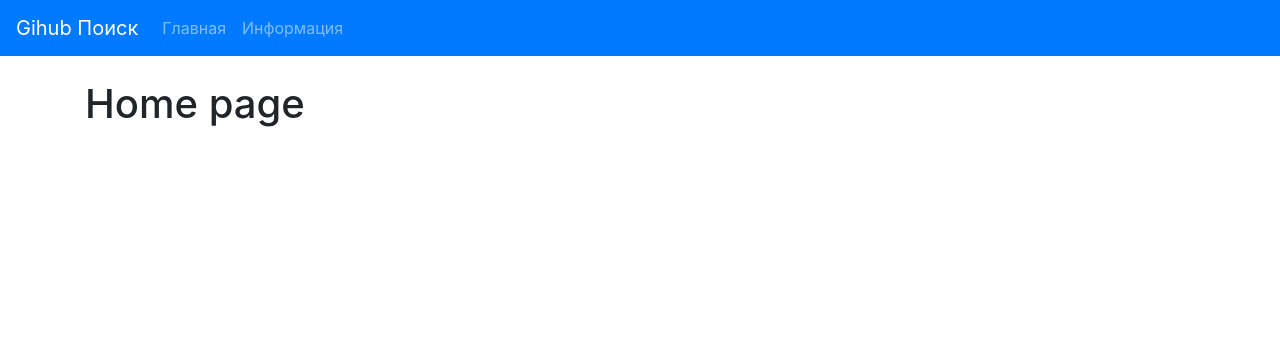
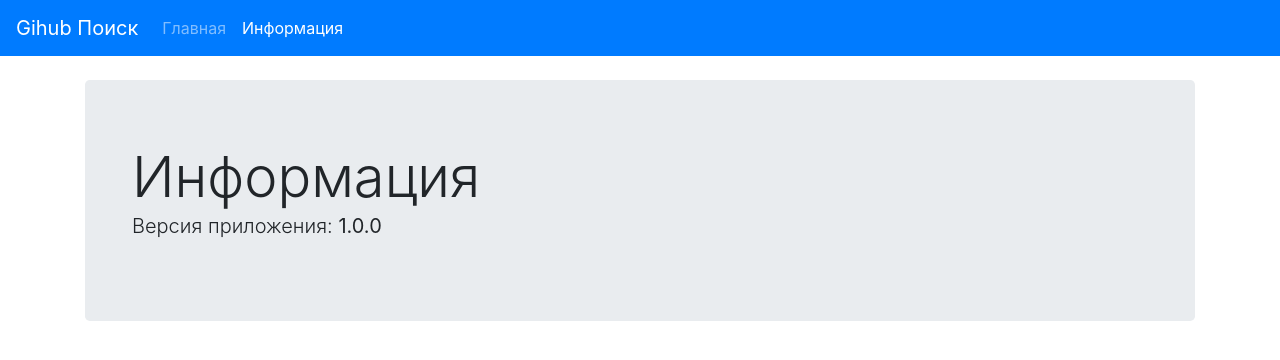
Before and after one commit to murash4/react-hooks, a React (Create React App) app: page /about in a window 1280 px wide. Shown: the top 360 px of the page. Built offline with nearby package versions, Linux system fonts and the light colour scheme.

Commit message:
add routing for navigation

```diff
--- a/package.json
+++ b/package.json
@@ -10,6 +10,7 @@
     "node-sass": "4.14.1",
     "react": "^17.0.1",
     "react-dom": "^17.0.1",
+    "react-router-dom": "^5.2.0",
     "react-scripts": "4.0.1",
     "web-vitals": "^0.2.4"
   },
--- a/src/App.js
+++ b/src/App.js
@@ -1,16 +1,35 @@
 import React from 'react'
 import Navbar from './components/Navbar'
 import Home from './pages/Home'
+import { BrowserRouter, Switch, Route } from 'react-router-dom'
+import About from './pages/About'
+import Profile from './pages/Profile'
 
 function App() {
   return (
-    <React.Fragment>
+    <BrowserRouter>
       <Navbar />
       <div className="container pt-4">
-        <Home />
+        <Switch>
+          <Route
+            path="/"
+            exact
+            component={ Home }
+          />
+
+          <Route
+            path="/about"
+            component={ About }
+          />
+
+          <Route
+            path="/profile/:name"
+            component={ Profile }
+          />
+        </Switch>
       </div>
-    </React.Fragment>
+    </BrowserRouter>
   )
 }
 
-export default App;
+export default App
--- a/src/components/Navbar.js
+++ b/src/components/Navbar.js
@@ -1,3 +1,5 @@
+import { NavLink } from 'react-router-dom'
+
 const Navbar = () => {
 	return (
 		<nav className="navbar navbar-dark bg-primary navbar-expand-lg">
@@ -6,10 +8,10 @@
 			</div>
 			<ul className="navbar-nav">
 				<li className="nav-item">
-					<a href="/" className="nav-link">Главная</a>
+					<NavLink exact to="/" className="nav-link">Главная</NavLink>
 				</li>
 				<li className="nav-item">
-					<a href="/about" className="nav-link">Информация</a>
+					<NavLink to="/about" className="nav-link">Информация</NavLink>
 				</li>
 			</ul>
 		</nav>
--- a/src/pages/About.js
+++ b/src/pages/About.js
@@ -1,7 +1,10 @@
 const About = () => {
 	return (
-		<div>
-			<h1>About page</h1>
+		<div className="jumbotron umbotron-fluid">
+			<div className="container">
+				<div className="display-4">Информация</div>
+				<p className="lead">Версия приложения: <strong>1.0.0</strong></p>
+			</div>
 		</div>
 	)
 }
```
Also changed, not shown: 2 other files (tests, documents, lock files or other folders).
